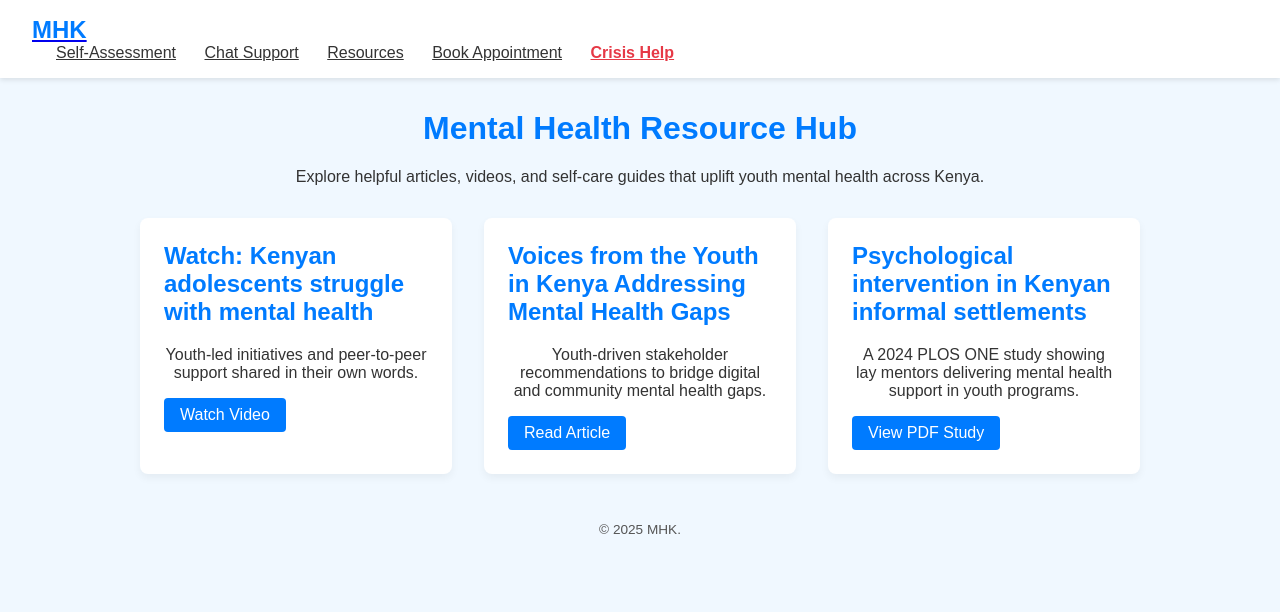
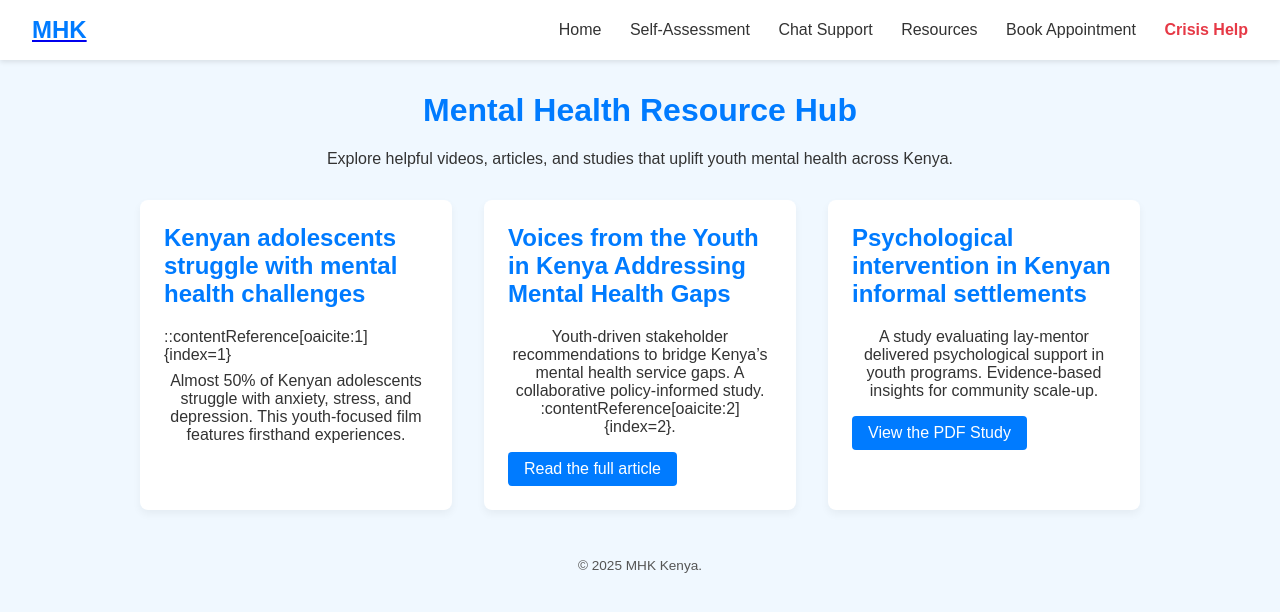
Before and after one commit to Mwadena1000/Mental-Health, a plain HTML site: page resources.html in a window 1280 px wide. Drawn offline with Linux system fonts and the light colour scheme.

Commit message:
tweaked the navigation on all pages

```diff
--- a/booking.css
+++ b/booking.css
@@ -1,3 +1,4 @@
+/* Base & Body */
 body {
   font-family: Arial, sans-serif;
   margin: 0;
@@ -35,6 +36,7 @@ header {
   font-weight: bold;
 }
 
+/* Booking container & form */
 .booking-container {
   max-width: 600px;
   margin: 2rem auto;
@@ -96,3 +98,8 @@ footer {
   font-size: 0.85rem;
   color: #555;
 }
+
+/* Utility for logo container */
+.logo-container {
+  cursor: pointer;
+}
--- a/chat.css
+++ b/chat.css
@@ -1,3 +1,4 @@
+/* Base styles */
 body {
   font-family: Arial, sans-serif;
   margin: 0;
@@ -25,23 +26,22 @@ header {
   color: #333;
   transition: color 0.3s;
 }
-
 .nav-links a:hover {
   color: #007BFF;
 }
-
 .nav-links .crisis {
   color: #e63946;
   font-weight: bold;
 }
 
+/* Chat container styles */
 .chat-container {
   max-width: 600px;
   margin: 2rem auto;
   background: #fff;
   padding: 1.5rem;
   border-radius: 8px;
-  box-shadow: 0 4px 8px rgba(0,0,0,0.05);
+  box-shadow: 0 4px 8px rgba(0, 0, 0, 0.05);
 }
 
 h1 {
@@ -63,12 +63,10 @@ h1 {
 .chat-message {
   margin: 0.5rem 0;
 }
-
 .user {
   text-align: right;
   color: #007BFF;
 }
-
 .bot {
   text-align: left;
   color: #333;
@@ -77,7 +75,6 @@ h1 {
 .chat-form {
   display: flex;
 }
-
 .chat-form input {
   flex: 1;
   padding: 0.75rem;
@@ -85,7 +82,6 @@ h1 {
   border-radius: 4px 0 0 4px;
   outline: none;
 }
-
 .chat-form button {
   padding: 0.75rem 1rem;
   border: none;
@@ -94,14 +90,19 @@ h1 {
   border-radius: 0 4px 4px 0;
   cursor: pointer;
 }
-
 .chat-form button:hover {
   background: #0056b3;
 }
 
+/* Footer */
 footer {
   text-align: center;
   padding: 1rem;
   font-size: 0.85rem;
   color: #555;
 }
+
+/* Utility */
+.logo-container {
+  cursor: pointer;
+}
--- a/crisis.css
+++ b/crisis.css
@@ -1,3 +1,112 @@
+body {
+  font-family: Arial, sans-serif;
+  margin: 0;
+  background: #f0f8ff;
+  color: #333;
+}
+
+header {
+  display: flex;
+  justify-content: space-between;
+  align-items: center;
+  padding: 1rem 2rem;
+  background: #fff;
+  box-shadow: 0 2px 5px rgba(0, 0, 0, 0.1);
+}
+
+.logo {
+  font-size: 1.5rem;
+  font-weight: bold;
+  color: #007BFF;
+}
+
+.nav-links a {
+  margin-left: 1.5rem;
+  color: #333;
+  transition: color 0.3s;
+}
+.nav-links a:hover {
+  color: #007BFF;
+}
+.nav-links .crisis {
+  color: #e63946;
+  font-weight: bold;
+}
+
+/* Chat container styles */
+.chat-container {
+  max-width: 600px;
+  margin: 2rem auto;
+  background: #fff;
+  padding: 1.5rem;
+  border-radius: 8px;
+  box-shadow: 0 4px 8px rgba(0, 0, 0, 0.05);
+}
+
+h1 {
+  text-align: center;
+  margin-bottom: 1rem;
+  color: #007BFF;
+}
+
+.chat-box {
+  height: 300px;
+  border: 1px solid #ccc;
+  border-radius: 6px;
+  padding: 1rem;
+  overflow-y: auto;
+  background: #fafafa;
+  margin-bottom: 1rem;
+}
+
+.chat-message {
+  margin: 0.5rem 0;
+}
+.user {
+  text-align: right;
+  color: #007BFF;
+}
+.bot {
+  text-align: left;
+  color: #333;
+}
+
+.chat-form {
+  display: flex;
+}
+.chat-form input {
+  flex: 1;
+  padding: 0.75rem;
+  border: 1px solid #ccc;
+  border-radius: 4px 0 0 4px;
+  outline: none;
+}
+.chat-form button {
+  padding: 0.75rem 1rem;
+  border: none;
+  background: #007BFF;
+  color: #fff;
+  border-radius: 0 4px 4px 0;
+  cursor: pointer;
+}
+.chat-form button:hover {
+  background: #0056b3;
+}
+
+/* Footer */
+footer {
+  text-align: center;
+  padding: 1rem;
+  font-size: 0.85rem;
+  color: #555;
+}
+
+/* Utility */
+.logo-container {
+  cursor: pointer;
+}
+_His crisis.css
+
 body {
   font-family: Arial, sans-serif;
   margin: 0;
--- a/crisis.html
+++ b/crisis.html
@@ -1,31 +1,31 @@
 <!DOCTYPE html>
 <html lang="en">
 <head>
-  <meta charset="UTF-8" />
+  <meta charset="UTF-8"/>
   <meta name="viewport" content="width=device-width, initial-scale=1.0"/>
   <title>Crisis Help | MHK Kenya</title>
-  <link rel="stylesheet" href="crisis.css" />
+  <link rel="stylesheet" href="styles.css"/>
 </head>
 <body>
   <header class="navbar">
     <div id="logo-container" class="logo-container">
-    <div class="logo">MHK</div>
+      <div class="logo">MHK</div>
+    </div>
     <nav class="nav-links">
+      <a href="Homepage.html">Home</a>
       <a href="quiz.html">Self-Assessment</a>
       <a href="chat.html">Chat Support</a>
-      <a href="resources.html">Resources</a>
       <a href="booking.html">Book Appointment</a>
       <a href="crisis.html" class="crisis">Crisis Help</a>
     </nav>
   </header>
 
-
   <main class="crisis-container">
     <section class="hero">
       <h1>Crisis Help — You Are Not Alone</h1>
-      <a href="tel:+254722178177" class="emergency-btn">Call Befrienders Kenya: +254&nbsp;722&nbsp;178&nbsp;177</a>
+      <a href="tel:+254722178177" class="emergency-btn">Call Befrienders Kenya: +254 722 178 177</a>
       <a href="tel:1199" class="emergency-btn secondary">Kenya Red Cross: 1199</a>
-      <a href="tel:+254800723253" class="emergency-btn secondary">EMKF Crisis Helpline: +254&nbsp;800&nbsp;723&nbsp;253</a>
+      <a href="tel:+254800723253" class="emergency-btn secondary">EMKF Helpline: +254 800 723 253</a>
     </section>
 
     <section class="warnings">
@@ -41,25 +41,25 @@
       <h2>What You Can Do Right Now</h2>
       <ol>
         <li>Take slow, deep breaths and ground yourself.</li>
-        <li>Reach out to someone you trust—parent, friend, or mentor.</li>
-        <li>Use a grounding technique (e.g. five things you can see, five things you can touch).</li>
-        <li>If the situation feels urgent, please call one of the numbers above immediately.</li>
+        <li>Reach out to someone you trust.</li>
+        <li>Use grounding techniques (e.g. notice 5 things you can see or touch).</li>
+        <li>If urgent, call one of the helpline numbers above immediately.</li>
       </ol>
     </section>
 
     <section class="resources">
       <h2>Local Support Services</h2>
-      <p><strong>Befrienders Kenya:</strong> Emotional support and suicide prevention via call, SMS or WhatsApp: +254 722 178 177</p>
-      <p><strong>Kenya Red Cross Society:</strong> Toll-free mental health and crisis support: 1199</p>
-      <p><strong>Emergency Medicine Kenya Foundation (EMKF):</strong> Nationwide crisis hotline: +254 800 723 253</p>
+      <p><strong>Befrienders Kenya:</strong> Emotional support via call/SMS/WhatsApp: +254 722 178 177</p>
+      <p><strong>Kenya Red Cross:</strong> Toll-free mental health support: 1199</p>
+      <p><strong>Emergency Medicine Kenya Foundation (EMKF):</strong> Nationwide crisis helpline: +254 800 723 253</p>
     </section>
   </main>
 
   <footer>
-    &copy; <span id="year"></span> MHK
+    &copy; <span id="year"></span> MHK Kenya
   </footer>
+
   <script src="crisis.js"></script>
   <script src="logo.js"></script>
-
 </body>
 </html>
--- a/quiz.css
+++ b/quiz.css
@@ -1,3 +1,6 @@
+/* ========================= */
+/* Base & Global Styles      */
+/* ========================= */
 body {
   font-family: Arial, sans-serif;
   margin: 0;
@@ -18,30 +21,33 @@ header {
   font-size: 1.5rem;
   font-weight: bold;
   color: #007BFF;
+  cursor: pointer;
 }
 
 .nav-links a {
   margin-left: 1.5rem;
   color: #333;
+  text-decoration: none;
   transition: color 0.3s;
 }
-
 .nav-links a:hover {
   color: #007BFF;
 }
-
 .nav-links .crisis {
   color: #e63946;
   font-weight: bold;
 }
 
+/* ========================= */
+/* Quiz Container & Layout   */
+/* ========================= */
 .quiz-container {
   max-width: 600px;
   margin: 2rem auto;
   background: #fff;
   padding: 2rem;
   border-radius: 8px;
-  box-shadow: 0 4px 8px rgba(0,0,0,0.05);
+  box-shadow: 0 4px 8px rgba(0, 0, 0, 0.05);
 }
 
 h1 {
@@ -53,7 +59,6 @@ h1 {
 .question {
   margin-bottom: 1.5rem;
 }
-
 .question p {
   margin-bottom: 0.5rem;
   font-weight: bold;
@@ -62,8 +67,12 @@ h1 {
 label {
   display: block;
   margin: 0.25rem 0;
+  cursor: pointer;
 }
 
+/* ========================= */
+/* Submit Button & Result    */
+/* ========================= */
 .submit-btn {
   display: block;
   margin: 2rem auto 0;
@@ -74,8 +83,8 @@ label {
   border-radius: 25px;
   cursor: pointer;
   font-size: 1rem;
+  text-decoration: none;
 }
-
 .submit-btn:hover {
   background: #0056b3;
 }
@@ -87,6 +96,9 @@ label {
   font-size: 1.2rem;
 }
 
+/* ========================= */
+/* Footer Styles             */
+/* ========================= */
 footer {
   text-align: center;
   padding: 1rem;
--- a/resources.css
+++ b/resources.css
@@ -1,3 +1,4 @@
+/* ========== Base & Global Styles ========== */
 body {
   font-family: Arial, sans-serif;
   margin: 0;
@@ -5,6 +6,7 @@ body {
   color: #333;
 }
 
+/* ========== Header & Navigation ========== */
 header {
   display: flex;
   justify-content: space-between;
@@ -18,11 +20,13 @@ header {
   font-size: 1.5rem;
   font-weight: bold;
   color: #007BFF;
+  cursor: pointer;
 }
 
 .nav-links a {
   margin-left: 1.5rem;
   color: #333;
+  text-decoration: none;
   transition: color 0.3s;
 }
 
@@ -35,6 +39,7 @@ header {
   font-weight: bold;
 }
 
+/* ========== Resource Hub Layout ========== */
 .resources-container {
   max-width: 1000px;
   margin: 2rem auto;
@@ -51,6 +56,7 @@ p {
   margin-bottom: 2rem;
 }
 
+/* ========== Resource Cards Grid ========== */
 .resource-list {
   display: grid;
   grid-template-columns: repeat(auto-fit, minmax(220px, 1fr));
@@ -82,11 +88,11 @@ p {
   text-decoration: none;
   transition: background 0.3s;
 }
-
 .resource-card a:hover {
   background: #0056b3;
 }
 
+/* ========== Footer ========== */
 footer {
   text-align: center;
   padding: 1rem;
--- a/resources.html
+++ b/resources.html
@@ -1,16 +1,18 @@
 <!DOCTYPE html>
 <html lang="en">
 <head>
-  <meta charset="UTF-8" />
+  <meta charset="UTF-8"/>
   <meta name="viewport" content="width=device-width, initial-scale=1.0"/>
-  <title>Resource Hub | MHK</title>
-  <link rel="stylesheet" href="resources.css" />
+  <title>Resource Hub | MHK Kenya</title>
+  <link rel="stylesheet" href="resources.css"/>
 </head>
 <body>
   <header class="navbar">
     <div id="logo-container" class="logo-container">
-    <div class="logo">MHK</div>
+      <div class="logo">MHK</div>
+    </div>
     <nav class="nav-links">
+      <a href="Homepage.html">Home</a>
       <a href="quiz.html">Self-Assessment</a>
       <a href="chat.html">Chat Support</a>
       <a href="resources.html">Resources</a>
@@ -19,37 +21,38 @@
     </nav>
   </header>
 
-
   <main class="resources-container">
     <h1>Mental Health Resource Hub</h1>
-    <p>Explore helpful articles, videos, and self‑care guides that uplift youth mental health across Kenya.</p>
+    <p>Explore helpful videos, articles, and studies that uplift youth mental health across Kenya.</p>
 
     <div class="resource-list">
       <div class="resource-card">
-        <h2>Watch: Kenyan adolescents struggle with mental health</h2>
-        <p>Youth-led initiatives and peer-to-peer support shared in their own words.</p>
-        <a href="https://www.youtube.com/watch?v=CvQGqYhhkFE" target="_blank">Watch Video</a>
+        <h2>Kenyan adolescents struggle with mental health challenges</h2>
+
+::contentReference[oaicite:1]{index=1}
+
+        <p>Almost 50% of Kenyan adolescents struggle with anxiety, stress, and depression. This youth‑focused film features firsthand experiences.</p>
       </div>
 
       <div class="resource-card">
         <h2>Voices from the Youth in Kenya Addressing Mental Health Gaps</h2>
-        <p>Youth-driven stakeholder recommendations to bridge digital and community mental health gaps.</p>
-        <a href="https://www.mdpi.com/1660-4601/19/9/5366" target="_blank">Read Article</a>
+        <p>Youth-driven stakeholder recommendations to bridge Kenya’s mental health service gaps. A collaborative policy‑informed study. :contentReference[oaicite:2]{index=2}.</p>
+        <a href="https://doi.org/10.3390/ijerph19095366" target="_blank">Read the full article</a>
       </div>
 
       <div class="resource-card">
         <h2>Psychological intervention in Kenyan informal settlements</h2>
-        <p>A 2024 PLOS ONE study showing lay mentors delivering mental health support in youth programs.</p>
-        <a href="https://doi.org/10.1371/journal.pone.0300463" target="_blank">View PDF Study</a>
+        <p>A study evaluating lay‑mentor delivered psychological support in youth programs. Evidence-based insights for community scale‑up.</p>
+        <a href="https://doi.org/10.1371/journal.pone.0300463" target="_blank">View the PDF Study</a>
       </div>
     </div>
   </main>
 
   <footer>
-    &copy; <span id="year"></span> MHK.
+    &copy; <span id="year"></span> MHK Kenya.
   </footer>
+
   <script src="resources.js"></script>
   <script src="logo.js"></script>
-
 </body>
 </html>
```
Also changed, not shown: booking.html (+4 -4 lines), chat.html (+5 -6 lines), quiz.html (+6 -6 lines).
